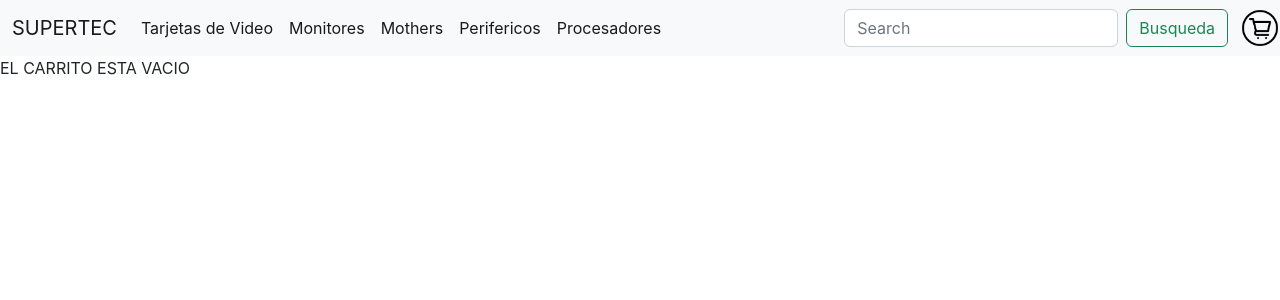
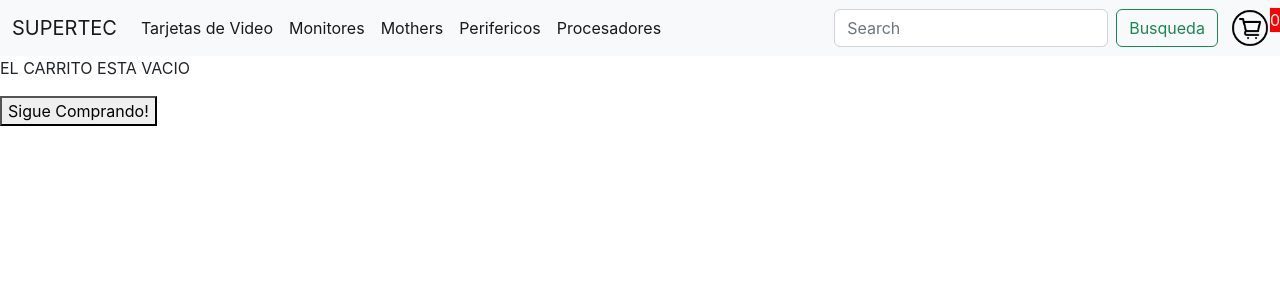
Before and after one commit to RodrigoJManzo/ReactJS-MANZO, a React (Create React App) app: page /Cart in a window 1280 px wide. Shown: the top 300 px of the page. Built offline with nearby package versions, Linux system fonts and the light colour scheme.

Commit message:
carrito con numero andando

```diff
--- a/src/App.css
+++ b/src/App.css
@@ -110,3 +110,8 @@
   width: 12rem;
   margin-top: 1rem;
 }
+
+.cartIco{
+  background-color: red;
+  color: white;
+}
--- a/src/cart.jsx
+++ b/src/cart.jsx
@@ -1,4 +1,5 @@
 import {useCartContext } from "./contexts/cartContext"
+import { Link } from "react-router-dom";
 
 
 
@@ -8,7 +9,16 @@
 
         if (cart.length < 1) {
             return(
-                <p>EL CARRITO ESTA VACIO</p>
+
+            <>
+            <p>EL CARRITO ESTA VACIO</p>
+
+                <Link to = '/'>
+                    <button>Sigue Comprando! </button>
+                </Link>
+
+            </>
+
             )
 
         }else{
--- a/src/cartWidget.jsx
+++ b/src/cartWidget.jsx
@@ -1,13 +1,23 @@
 import icoCart from './components/images/shoppCart.png'
-import {Link, NavLink} from 'react-router-dom'
+import {Link} from 'react-router-dom'
+import { CartContext } from './contexts/cartContext'
+import { useContext } from 'react'
 
-function CartWidget(){
+const CartWidget = () => {
+
+    const {IconCart} = useContext(CartContext)
+
     return(
-        <Link to='/Cart'>
-            <i>
-                <img className="imageCart" src={icoCart} alt="icono del Shopping Cart" />
-            </i>
-        </Link>
+        <>
+            <Link to='/Cart'>
+                <i>
+                    <img className="imageCart" src={icoCart} alt="icono del Shopping Cart" />
+                </i>
+            </Link>
+            <div className=''>
+                <p className = " cartIco " >{IconCart()}</p>
+            </div>
+        </>
     )
 }
 
```
Also changed, not shown: src/contexts/cartContext.jsx (+7 -4 lines).
